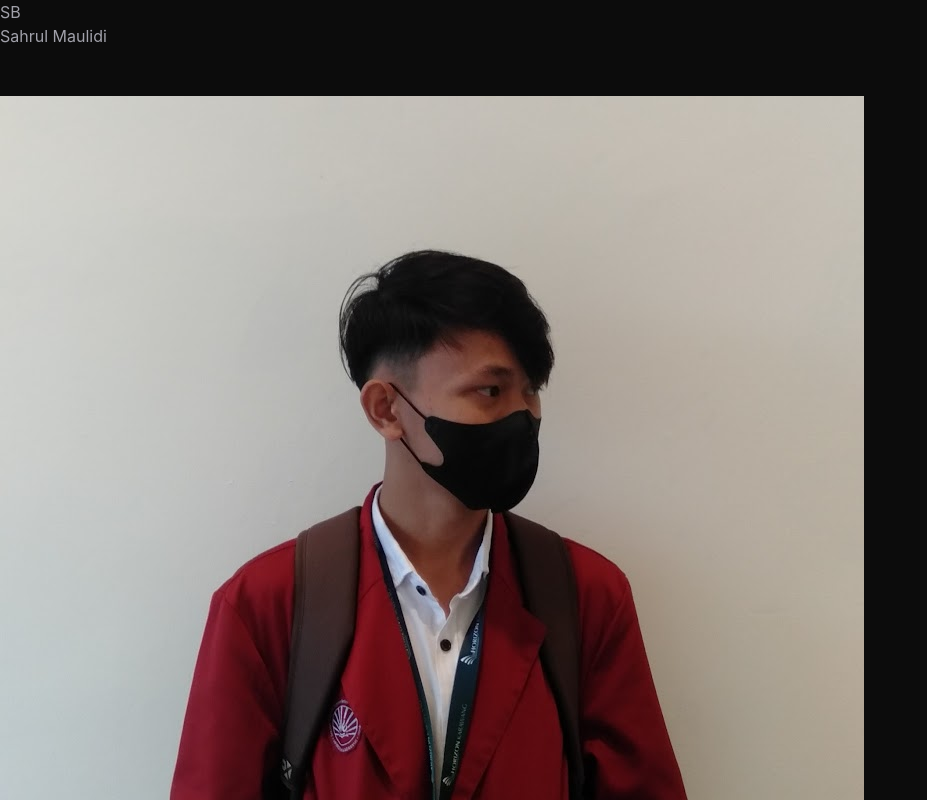
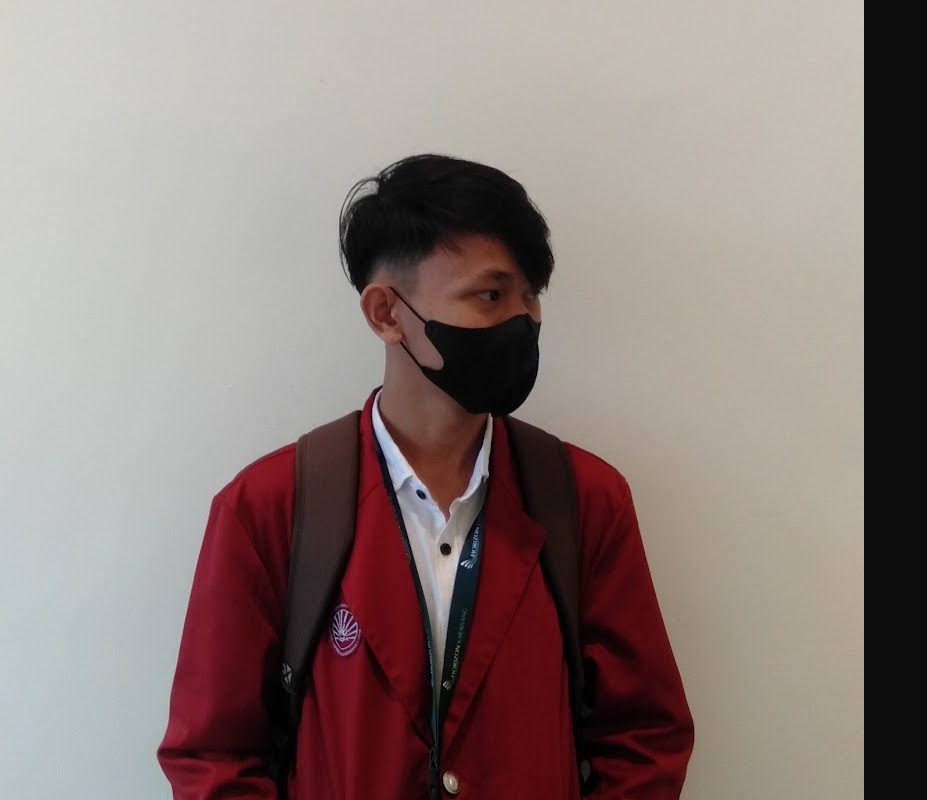
Before and after one commit to ShrlMaulidi/Portfolio-v2, a React (Vite) app: page /about in a window 1280 px wide. Shown: the top 800 px of the page, without its empty margins (0-927 px from the left). Built offline with nearby package versions, Linux system fonts and the light colour scheme.

Commit message:
Finishing

```diff
--- a/src/App.jsx
+++ b/src/App.jsx
@@ -56,10 +56,16 @@ export default function App() {
 
         {/* Mobile Header */}
         <div className={`md:hidden flex items-center justify-between p-4 border-b sticky top-0 z-40 transition-colors duration-500 ease-in-out ${isDark ? 'bg-[#0c0c0c] border-[#27272a]' : 'bg-white border-gray-200'}`}>
-            <div className="flex items-center gap-2">
-                <div className="w-8 h-8 rounded-full bg-gradient-to-tr from-green-500 to-emerald-700 flex items-center justify-center text-white font-bold text-sm">SB</div>
-                <span className={`font-bold text-base transition-colors duration-500 ${isDark ? 'text-white' : 'text-gray-900'}`}>Sahrul Maulidi</span>
-            </div>
+        <div className="flex items-center gap-2">
+              <img
+                  src="/img/profile.jpeg"
+                  alt="Sahrul Maulidi"
+                  className="w-8 h-8 rounded-full object-cover"
+              />
+              <span className={`font-bold text-base transition-colors duration-500 ${isDark ? 'text-white' : 'text-gray-900'}`}>
+                  Sahrul Maulidi
+              </span>
+          </div>
             <button onClick={() => setMobileMenuOpen(!mobileMenuOpen)} className={`p-2 transition-colors duration-500 ${isDark ? 'text-gray-400 hover:text-white' : 'text-gray-500 hover:text-black'}`}>
                 <svg className="w-6 h-6" fill="none" stroke="currentColor" viewBox="0 0 24 24"><path strokeLinecap="round" strokeLinejoin="round" strokeWidth="2" d="M4 6h16M4 12h16M4 18h16"></path></svg>
             </button>
--- a/src/data/index.js
+++ b/src/data/index.js
@@ -1,7 +1,6 @@
 export const profileData = {
   name: "Sahrul Maulidi",
   username: "@shrlmaulidi",
-  // Ganti URL ini dengan foto profil Anda yang sebenarnya
   img: "/img/profile.jpeg",
   status: "Based in Karawang, Indonesia 🇮🇩",
   job: "Onsite"
```
